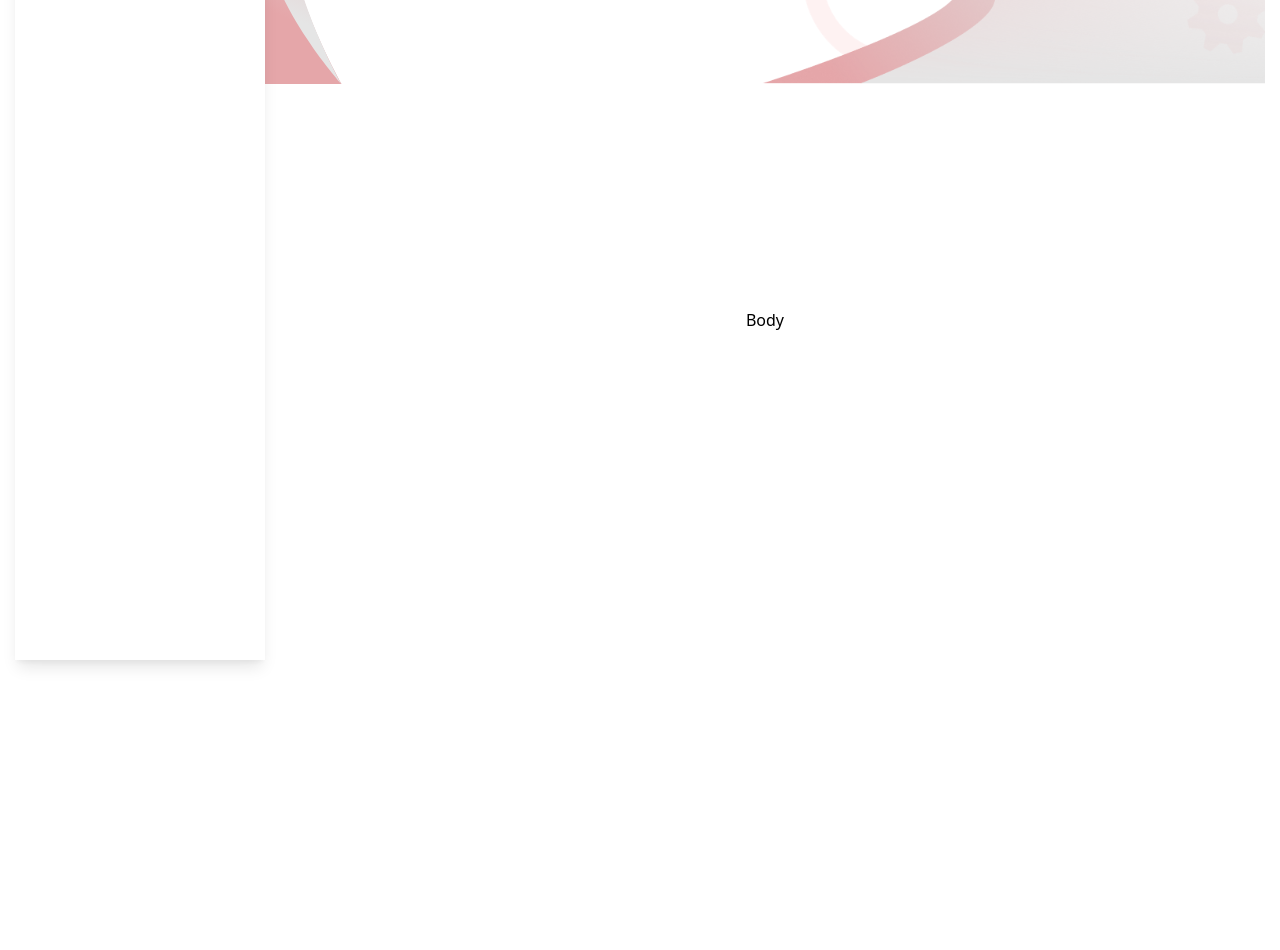
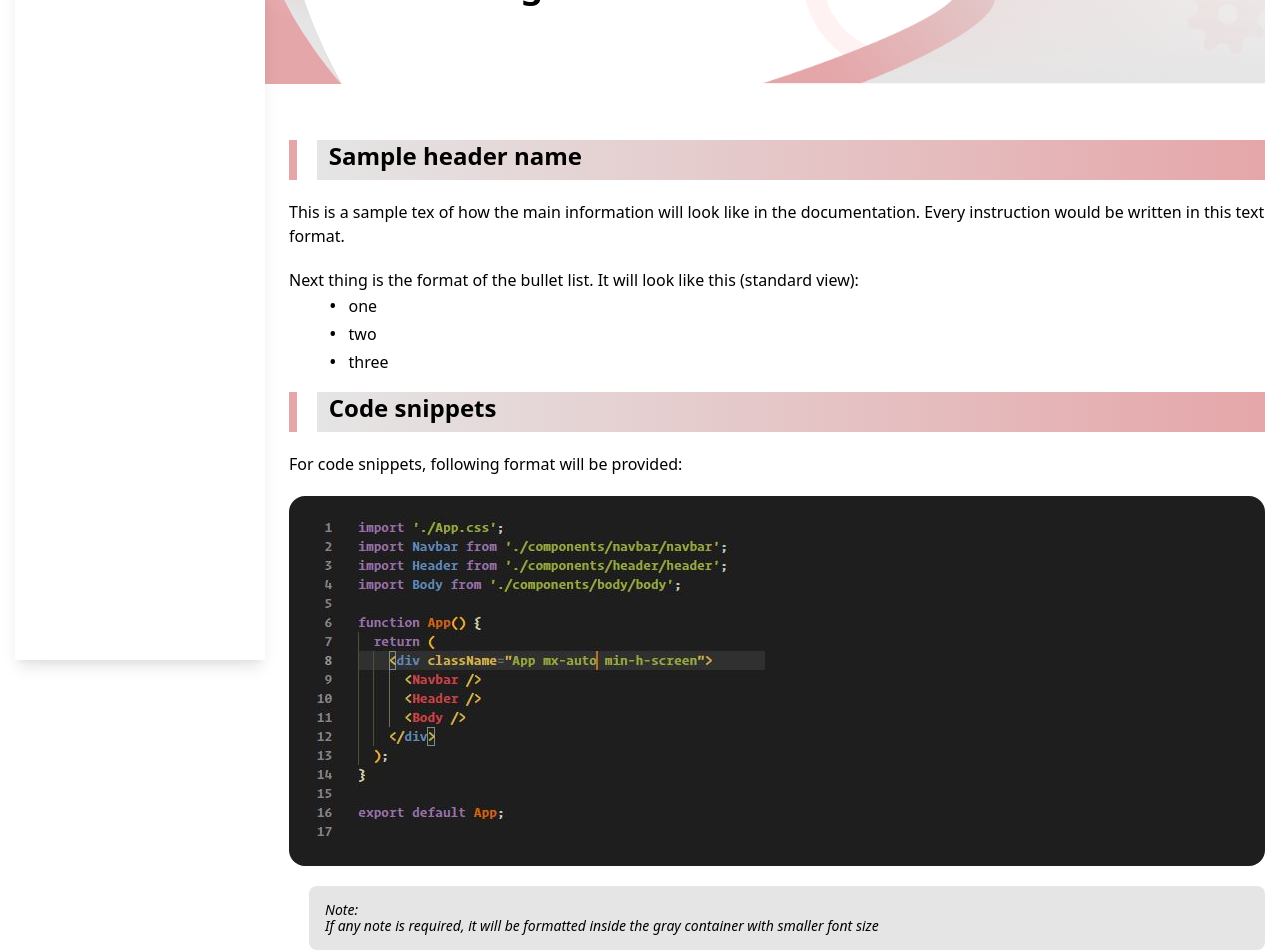
Before and after one commit to MartinKuracka/Orderlod, a React (Create React App) app: page / in a window 1280 px wide. Shown: the part 140-1090 px from the top of the page. Before the commit the page ends 1024 px from the top, so only its background shows below. Built offline with nearby package versions, Linux system fonts and the light colour scheme.

Commit message:
dditional formatting added

```diff
--- a/src/App.css
+++ b/src/App.css
@@ -1,7 +1,6 @@
 .App {
   display: flex;
   flex-direction: column;
-  text-align: center;
   min-width: 1024px;
   max-width: 1250px;
 }
--- a/src/components/body/body.js
+++ b/src/components/body/body.js
@@ -1,7 +1,23 @@
+import H2 from './body_components/header_h2/header_h2';
+import Text from './body_components/text/body_text';
+import Bullet from './body_components/bullet_point/body_bullet_list_item';
+import Code from './body_components/code_snippet/body_code_snippet';
+import SamplePic from '../../img/code_snippets/sample1.JPG';
+import Note from './body_components/note/note';
+
 const Body = () => {
     return (
-        <div className='lg:w-4/5 self-end h-screen'>
-            <h1 className='mt-56'> Body </h1>
+        <div className='lg:w-4/5 self-end h-screen pl-6 mt-10'>
+            <H2>Sample header name</H2>
+            <Text>This is a sample tex of how the main information will look like in the documentation. Every instruction would be written in this text format. </Text>
+            <Text>Next thing is the format of the bullet list. It will look like this (standard view):</Text>
+            <Bullet>one</Bullet>
+            <Bullet>two</Bullet>
+            <Bullet>three</Bullet>
+            <H2>Code snippets</H2>
+            <Text>For code snippets, following format will be provided:</Text>
+            <Code>{SamplePic}</Code>
+            <Note>If any note is required, it will be formatted inside the gray container with smaller font size</Note>
         </div>
     )
 }
--- /dev/null
+++ b/src/components/body/body_components/bullet_point/body_bullet_list_item.js
@@ -0,0 +1,10 @@
+const Bullet = (props) => {
+    return (
+        <div className='flex ml-10'>
+            <p className='text-xl'>•</p>
+            <p className='ml-3 self-center'>{props.children}</p>
+        </div>
+    )
+}
+
+export default Bullet;
--- /dev/null
+++ b/src/components/body/body_components/code_snippet/body_code_snippet.js
@@ -0,0 +1,9 @@
+const Code = (props) => {
+    return (
+        <div className='w-full rounded-2xl p-5 my-5 bg-snippet'>
+            <img className='rounded-2xl' src={props.children} alt='code snippet'/>
+        </div>
+    )
+}
+
+export default Code;
--- /dev/null
+++ b/src/components/body/body_components/header_h2/header_h2.js
@@ -0,0 +1,10 @@
+const H2 = (props) => {
+    return (
+        <div className='flex h-10 my-4'>
+        <div className='h-full w-2 bg-header mr-5'></div>
+        <h2 className='text-2xl bg-gradient-to-r from-header2 to-header font-bold w-full pl-3'>{props.children}</h2>
+        </div>
+    )
+}
+
+export default H2;
--- /dev/null
+++ b/src/components/body/body_components/note/note.js
@@ -0,0 +1,10 @@
+const Note = (props) => {
+    return (
+        <div className='bg-header2 ml-5 my-5 italic p-4 rounded-lg text-sm leading-4'>
+        <p>Note:</p>
+        <p>{props.children}</p>
+        </div>
+    )
+}
+
+export default Note;
--- /dev/null
+++ b/src/components/body/body_components/text/body_text.js
@@ -0,0 +1,7 @@
+const Text = (props) => {
+    return (
+        <p className='mt-5'>{props.children}</p>
+    )
+}
+
+export default Text;
--- a/src/components/header/header.js
+++ b/src/components/header/header.js
@@ -7,7 +7,7 @@ const Header = () => {
         <div className='lg:w-4/5 lg:self-end lg:relative h-56 text-left '>
             <img className='hidden lg:block absolute left-0 top-0 h-56' src={Left} alt='left-img' />
             <img className='hidden lg:block absolute right-0 top-0 h-56' src={Right} alt='right-img' />
-            <h1 className='ml-20 mt-20 font-bold text-4xl'> Terminology </h1>
+            <h1 className='ml-20 mt-16 font-bold text-4xl max-w-md'> Documentation formatting </h1>
         </div>
     )
 }
--- a/tailwind.config.js
+++ b/tailwind.config.js
@@ -5,6 +5,15 @@ module.exports = {
     extend: {
       maxWidth: {
         'd-nav': '250px'
+      },
+      backgroundColor: {
+        'snippet': '#1E1E1E',
+        'header' : '#E5A6A9',
+        'header2' : '#e5e5e5'
+      },
+      colors: {
+        'header' : '#E5A6A9',
+        'header2' : '#e5e5e5'
       }
     },
   },
```
Also changed, not shown: src/img/code_snippets/sample1.JPG (added).
